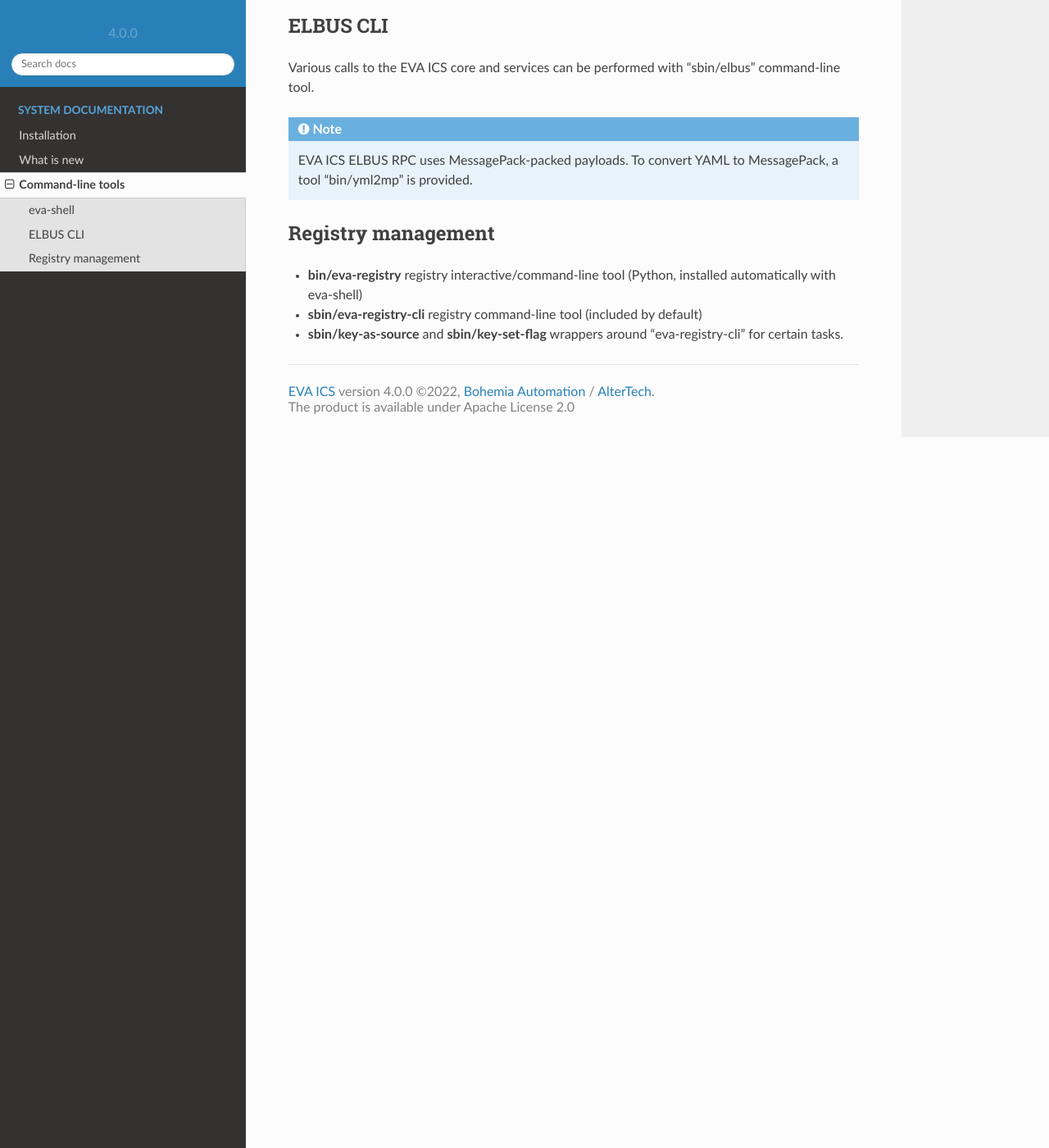
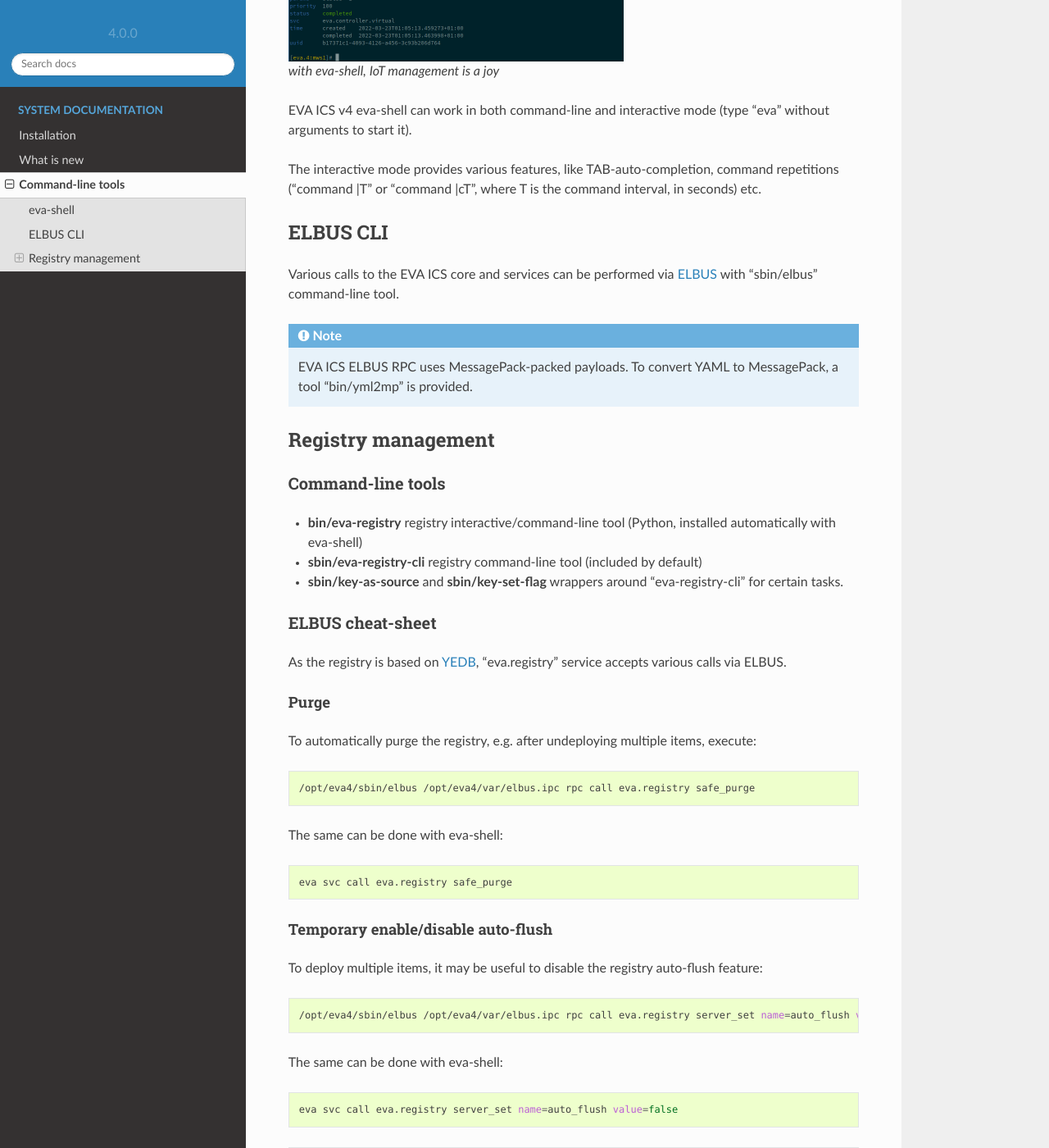
Before and after one commit to alttch/eva-doc, a Sphinx documentation site: the page built from doc/cli.rst, in a window 1280 px wide and 1400 px high, scrolled down 983 px. Shown: the whole window at 82% size. Built offline with Sphinx 7.4.7 and the Read the Docs theme 2.0.0, drawn with Linux system fonts in a browser that asks for light colours; pages that are not in the unit, such as notebooks, are missing from menus; some of the changed text lies outside the part shown.

Commit message:
registry examples

```diff
--- a/doc/cli.rst
+++ b/doc/cli.rst
@@ -1,5 +1,7 @@
 Command-line tools
 ******************
+
+.. contents::
 
 eva-shell
 =========
@@ -24,8 +26,8 @@
 ELBUS CLI
 =========
 
-Various calls to the EVA ICS core and services can be performed with
-"sbin/elbus" command-line tool.
+Various calls to the EVA ICS core and services can be performed via `ELBUS
+<https://elbus.bma.ai/>`_ with "sbin/elbus" command-line tool.
 
 .. note::
 
@@ -35,6 +37,9 @@
 Registry management
 ===================
 
+Command-line tools
+------------------
+
 * **bin/eva-registry** registry interactive/command-line tool (Python, installed
   automatically with eva-shell)
 
@@ -42,3 +47,41 @@
 
 * **sbin/key-as-source** and **sbin/key-set-flag** wrappers around
   "eva-registry-cli" for certain tasks.
+
+ELBUS cheat-sheet
+-----------------
+
+As the registry is based on `YEDB <https://yedb.bma.ai>`_, "eva.registry"
+service accepts various calls via ELBUS.
+
+Purge
+~~~~~
+
+To automatically purge the registry, e.g. after undeploying multiple items,
+execute:
+
+.. code:: shell
+
+    /opt/eva4/sbin/elbus /opt/eva4/var/elbus.ipc rpc call eva.registry safe_purge
+
+The same can be done with eva-shell:
+
+.. code:: shell
+
+    eva svc call eva.registry safe_purge
+
+Temporary enable/disable auto-flush
+~~~~~~~~~~~~~~~~~~~~~~~~~~~~~~~~~~~
+
+To deploy multiple items, it may be useful to disable the registry auto-flush
+feature:
+
+.. code:: shell
+
+    /opt/eva4/sbin/elbus /opt/eva4/var/elbus.ipc rpc call eva.registry server_set name=auto_flush value=false
+
+The same can be done with eva-shell:
+
+.. code:: shell
+
+    eva svc call eva.registry server_set name=auto_flush value=false
```
